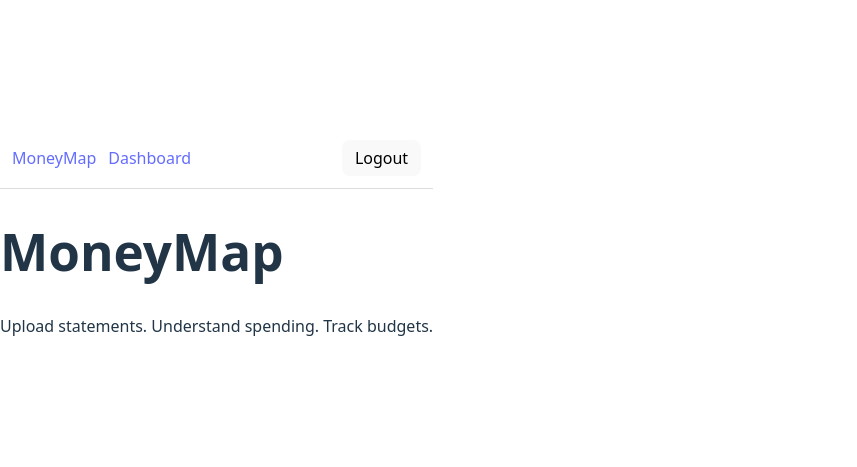
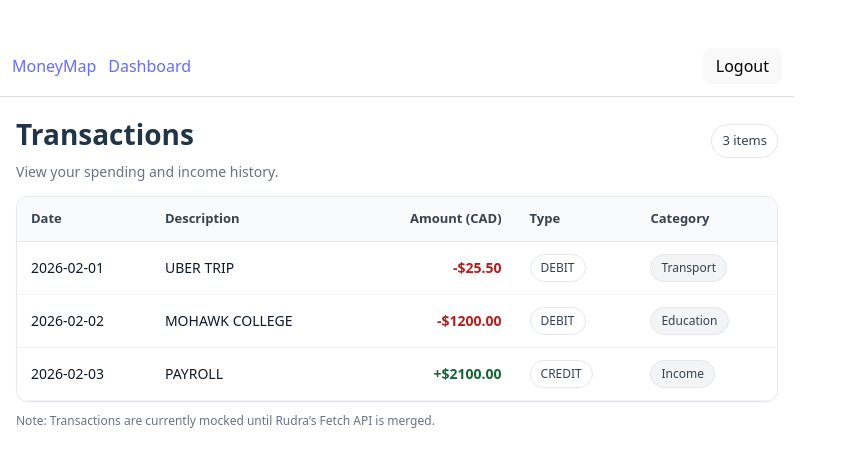
Before and after one commit to moneymap-group7/Capstone-moneymap, a React app in the folder frontend/: page /transactions in a window 1280 px wide. Before the commit this address led to /. Shown: the part 159-626 px from the top of the page, without its empty margins (0-857 px from the left). Built offline with nearby package versions, Linux system fonts and the light colour scheme; no server answers; sample sign-in values are in the browser's storage; the HTML template or start-up script is replaced by a standard one.

Commit message:
Added mock transaction table ui +loading error states

```diff
--- a/frontend/src/components/common/Spinner.jsx
+++ b/frontend/src/components/common/Spinner.jsx
@@ -0,0 +1,7 @@
+export default function Spinner({ label = "Loading..." }) {
+  return (
+    <div style={{ padding: 16 }}>
+      <span>{label}</span>
+    </div>
+  );
+}
--- /dev/null
+++ b/frontend/src/pages/Transactions.jsx
@@ -0,0 +1,210 @@
+import { useEffect, useMemo, useState } from "react";
+import Spinner from "../components/common/Spinner";
+import ErrorBox from "../components/common/ErrorBox";
+import { getTransactionsMock } from "../services/transactionService";
+
+function formatDate(value) {
+  if (!value) return "—";
+  const s = String(value);
+  return s.length >= 10 ? s.slice(0, 10) : s;
+}
+
+function formatMoney(value) {
+  const n = Number(value);
+  if (!Number.isFinite(n)) return "—";
+  return n.toFixed(2);
+}
+
+export default function Transactions() {
+  const [data, setData] = useState([]);
+  const [loading, setLoading] = useState(true);
+  const [errors, setErrors] = useState([]);
+
+  useEffect(() => {
+    let alive = true;
+
+    async function load() {
+      try {
+        setLoading(true);
+        setErrors([]);
+
+        // ✅ MOCK FETCH (no backend needed)
+        const items = await getTransactionsMock({ delayMs: 500 });
+        if (!alive) return;
+
+        setData(items);
+      } catch (e) {
+        if (!alive) return;
+        setErrors(["Failed to load transactions (mock)."]);
+      } finally {
+        if (alive) setLoading(false);
+      }
+    }
+
+    load();
+    return () => {
+      alive = false;
+    };
+  }, []);
+
+  const rows = useMemo(() => {
+    return (data || []).map((tx) => {
+      const type = tx.transactionType || "—";
+      const isDebit = String(type).toUpperCase() === "DEBIT";
+
+      return {
+        id: tx.transactionId ?? `${tx.transactionDate}-${tx.description}-${tx.amount}`,
+        date: formatDate(tx.transactionDate),
+        description: tx.description ?? "—",
+        amount: formatMoney(tx.amount),
+        type: String(type).toUpperCase(),
+        category: tx.spendCategory ?? "—",
+        isDebit,
+      };
+    });
+  }, [data]);
+
+  return (
+    <div style={{ padding: 16, maxWidth: 1100, margin: "0 auto" }}>
+      <div style={{ display: "flex", alignItems: "baseline", justifyContent: "space-between", gap: 12 }}>
+        <div>
+          <h2 style={{ margin: 0, fontSize: 28 }}>Transactions</h2>
+          <div style={{ marginTop: 6, color: "#6b7280", fontSize: 14 }}>
+            View your spending and income history.
+          </div>
+        </div>
+
+        <div
+          style={{
+            padding: "6px 10px",
+            border: "1px solid #e5e7eb",
+            borderRadius: 999,
+            fontSize: 13,
+            color: "#374151",
+            background: "#fff",
+          }}
+          title="Count of loaded rows"
+        >
+          {rows.length} items
+        </div>
+      </div>
+
+      {/* ✅ show error only if errors exist */}
+      {errors.length > 0 && <ErrorBox title="Error" errors={errors} />}
+
+      <div
+        style={{
+          marginTop: 14,
+          border: "1px solid #e5e7eb",
+          borderRadius: 12,
+          overflow: "hidden",
+          background: "#fff",
+          boxShadow: "0 1px 2px rgba(0,0,0,0.04)",
+        }}
+      >
+        {loading ? (
+          <div style={{ padding: 16 }}>
+            <Spinner />
+          </div>
+        ) : errors.length > 0 ? (
+          <div style={{ padding: 18, color: "#6b7280" }}>Fix the errors above.</div>
+        ) : rows.length === 0 ? (
+          <div style={{ padding: 18, color: "#6b7280" }}>No transactions found.</div>
+        ) : (
+          <div style={{ overflowX: "auto" }}>
+            <table style={{ width: "100%", borderCollapse: "separate", borderSpacing: 0, minWidth: 760 }}>
+              <thead>
+                <tr style={{ background: "#f9fafb" }}>
+                  <th style={styles.thLeft}>Date</th>
+                  <th style={styles.thLeft}>Description</th>
+                  <th style={styles.thRight}>Amount (CAD)</th>
+                  <th style={styles.thLeft}>Type</th>
+                  <th style={styles.thLeft}>Category</th>
+                </tr>
+              </thead>
+
+              <tbody>
+                {rows.map((tx) => (
+                  <tr key={tx.id} style={styles.tr}>
+                    <td style={styles.td}>{tx.date}</td>
+
+                    <td style={{ ...styles.td, maxWidth: 420 }}>
+                      <div style={{ whiteSpace: "nowrap", overflow: "hidden", textOverflow: "ellipsis" }}>
+                        {tx.description}
+                      </div>
+                    </td>
+
+                    <td style={{ ...styles.td, textAlign: "right", fontVariantNumeric: "tabular-nums" }}>
+                      <span
+                        style={{
+                          fontWeight: 700,
+                          color: tx.isDebit ? "#b91c1c" : "#166534",
+                        }}
+                      >
+                        {tx.isDebit ? "-" : "+"}${tx.amount}
+                      </span>
+                    </td>
+
+                    <td style={styles.td}>
+                      <span style={styles.pill}>{tx.type}</span>
+                    </td>
+
+                    <td style={styles.td}>
+                      <span style={{ ...styles.pill, background: "#f3f4f6" }}>{tx.category}</span>
+                    </td>
+                  </tr>
+                ))}
+              </tbody>
+            </table>
+          </div>
+        )}
+      </div>
+
+      {/* Optional note for reviewers */}
+      <div style={{ marginTop: 10, fontSize: 12, color: "#6b7280" }}>
+        Note: Transactions are currently mocked until Rudra’s Fetch API is merged.
+      </div>
+    </div>
+  );
+}
+
+const styles = {
+  thLeft: {
+    textAlign: "left",
+    padding: "12px 14px",
+    fontSize: 13,
+    fontWeight: 700,
+    color: "#374151",
+    borderBottom: "1px solid #e5e7eb",
+    whiteSpace: "nowrap",
+  },
+  thRight: {
+    textAlign: "right",
+    padding: "12px 14px",
+    fontSize: 13,
+    fontWeight: 700,
+    color: "#374151",
+    borderBottom: "1px solid #e5e7eb",
+    whiteSpace: "nowrap",
+  },
+  tr: {
+    background: "#fff",
+  },
+  td: {
+    padding: "12px 14px",
+    borderBottom: "1px solid #f1f5f9",
+    fontSize: 14,
+    color: "#111827",
+    verticalAlign: "middle",
+    whiteSpace: "nowrap",
+  },
+  pill: {
+    display: "inline-block",
+    padding: "4px 10px",
+    borderRadius: 999,
+    border: "1px solid #e5e7eb",
+    background: "#fff",
+    fontSize: 12,
+    color: "#374151",
+  },
+};
--- a/frontend/src/routes/AppRoutes.jsx
+++ b/frontend/src/routes/AppRoutes.jsx
@@ -5,6 +5,7 @@ import Register from "../pages/Register";
 import Dashboard from "../pages/Dashboard";
 import UploadStatement from "../pages/UploadStatement";
 import ProtectedRoute from "./ProtectedRoute";
+import Transactions from "../pages/Transactions";
 
 export default function AppRoutes() {
   return (
@@ -16,6 +17,7 @@ export default function AppRoutes() {
       <Route element={<ProtectedRoute />}>
         <Route path="/dashboard" element={<Dashboard />} />
         <Route path="/upload" element={<UploadStatement />} />
+        <Route path="/transactions" element={<Transactions />} />
       </Route>
 
       <Route path="*" element={<Navigate to="/" replace />} />
--- /dev/null
+++ b/frontend/src/services/transactionService.js
@@ -0,0 +1,32 @@
+const MOCK = [
+  {
+    transactionId: 1,
+    transactionDate: "2026-02-01",
+    description: "UBER TRIP",
+    amount: 25.5,
+    transactionType: "DEBIT",
+    spendCategory: "Transport",
+  },
+  {
+    transactionId: 2,
+    transactionDate: "2026-02-02",
+    description: "MOHAWK COLLEGE",
+    amount: 1200,
+    transactionType: "DEBIT",
+    spendCategory: "Education",
+  },
+  {
+    transactionId: 3,
+    transactionDate: "2026-02-03",
+    description: "PAYROLL",
+    amount: 2100,
+    transactionType: "CREDIT",
+    spendCategory: "Income",
+  },
+];
+
+export async function getTransactionsMock({ delayMs = 400 } = {}) {
+  return new Promise((resolve) => {
+    setTimeout(() => resolve(MOCK), delayMs);
+  });
+}
```
